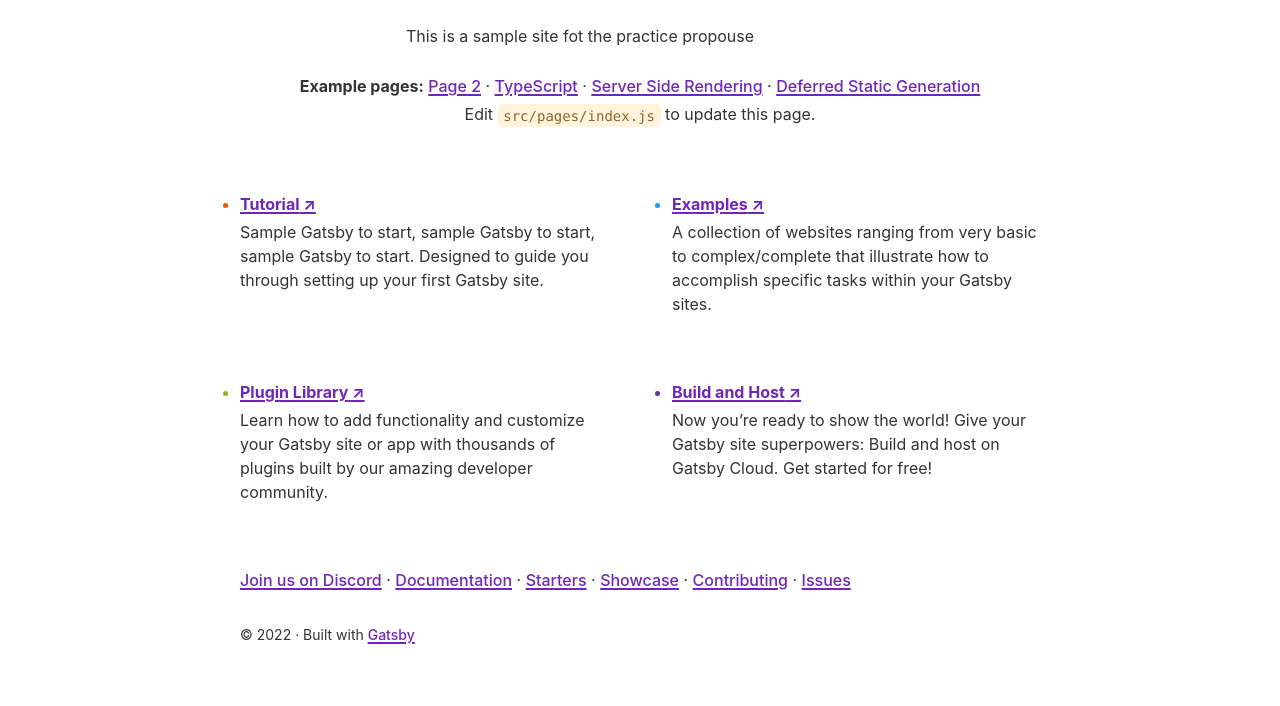
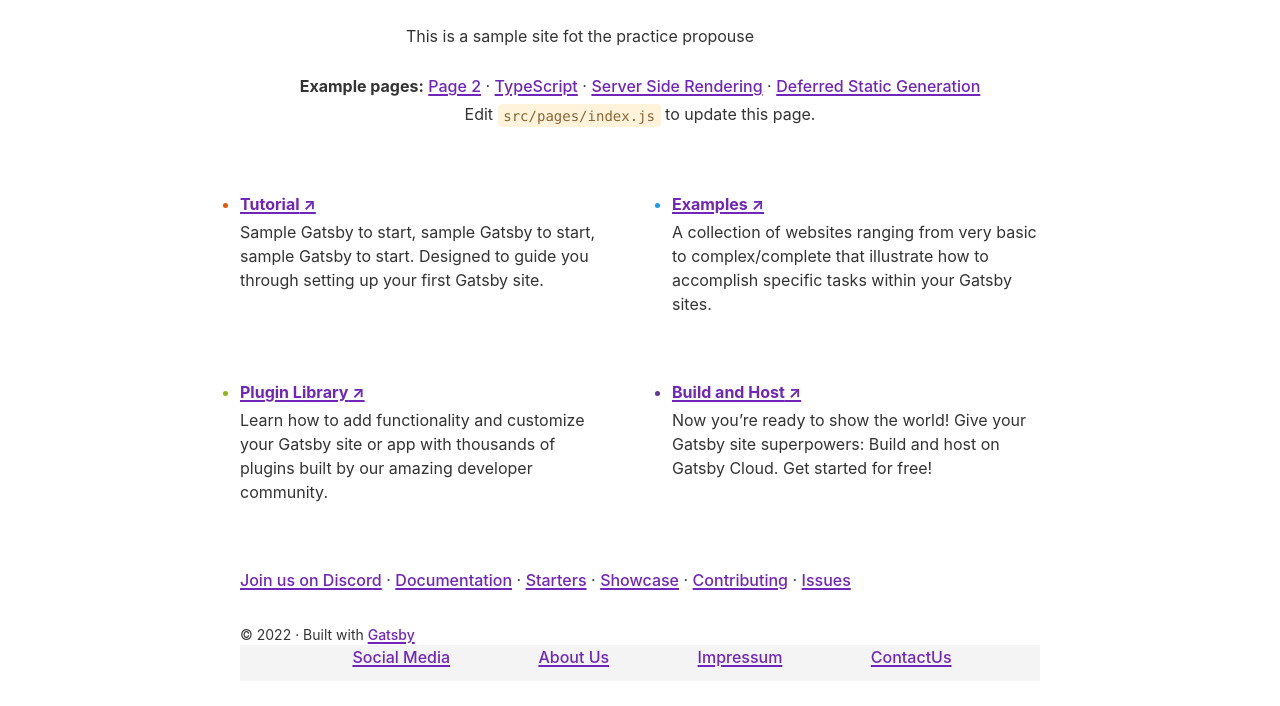
Before and after one commit to sara01rizo/gatsby_generator_graphql, a Gatsby site: page / in a window 1280 px wide. Shown: the part 300-1006 px from the top of the page. Before the commit the page ends 977 px from the top, so only its background shows below. Built offline with nearby package versions, Linux system fonts and the light colour scheme; Gatsby itself is replaced by a stand-in of ours.

Commit message:
Create: new component footer

```diff
--- /dev/null
+++ b/src/components/footer.js
@@ -0,0 +1,22 @@
+import React from 'react';
+import Link from 'gatsby-link';
+
+const Footer = () => (
+    <div style= {{
+        background: '#f4f4f4',
+    }}>
+
+        <ul style= {{
+            listStyle: 'none',
+            display: 'flex',
+            justifyContent: 'space-evenly'
+        }}>
+            <li><Link to="/SocialMedia">Social Media</Link></li>
+            <li><Link to="/AboutUs">About Us</Link></li>
+            <li><Link to="/Impressum">Impressum</Link></li>
+            <li><Link to="/ContactUs">ContactUs</Link></li>
+        </ul>
+    </div>
+  )
+
+export default Footer;
--- a/src/components/layout.js
+++ b/src/components/layout.js
@@ -11,6 +11,7 @@ import { useStaticQuery, graphql } from "gatsby"
 
 import Header from "./header"
 import Menu from "../components/menu"
+import Footer from "../components/footer"
 import "./layout.css"
 
 const Layout = ({ children }) => {
@@ -46,6 +47,7 @@ const Layout = ({ children }) => {
           {` `}
           <a href="https://www.gatsbyjs.com">Gatsby</a>
         </footer>
+        <Footer />
       </div>
     </>
   )
--- a/src/components/menu.js
+++ b/src/components/menu.js
@@ -1,5 +1,6 @@
 import React from 'react';
 import Link from 'gatsby-link';
+import { nominalTypeHack } from 'prop-types';
 
 const Menu = () => (
     <div style= {{
--- a/src/pages/index.js
+++ b/src/pages/index.js
@@ -3,7 +3,6 @@ import { Link } from "gatsby"
 import { StaticImage } from "gatsby-plugin-image"
 
 import Layout from "../components/layout"
-import Menu from "../components/menu"
 import Seo from "../components/seo"
 import * as styles from "../components/index.module.css"
 
```
